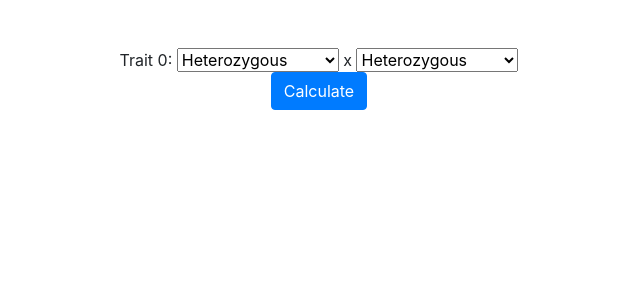
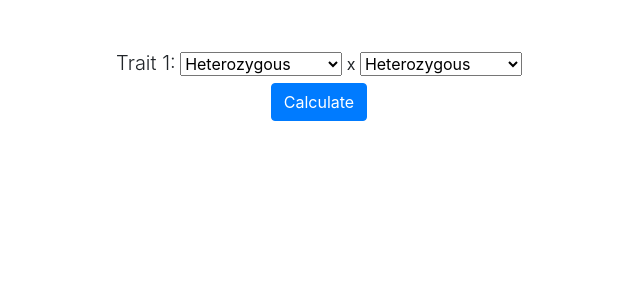
Before and after one commit to CullenStClair/cs50-final, a Flask app: page /parents in a window 1280 px wide. Shown: the top 300 px of the page, without its empty margins (321-961 px from the left). Run offline with Flask 2, Linux system fonts and the light colour scheme; the visitor is signed in with stand-in values (Sample User, id 1); some libraries are stand-ins or nearby versions.

Commit message:
fixed numerous errors related to 'genes' page

```diff
--- a/proj-files/app.py
+++ b/proj-files/app.py
@@ -44,12 +44,12 @@ def index():
             return render_template("error.html")
 
         # pass count to genes page, redirect
-        return redirect(url_for('.genes', count=count))
+        return redirect("/genes")
 
 # Route where user inputs traits
 @app.route("/genes", methods=["GET", "POST"])
 def genes():
-    # retrieve passed argument 'count'
+    # retrieve count
     count = session['count']
 
     # checks if request method is get or post
@@ -63,7 +63,7 @@ def genes():
 
         # ensures all fields are full
         for i in range(count):
-            if request.form.get(f'dominant{i}') == None or request.form.get(f'recessive{i}') == None:
+            if (not request.form.get(f'dominant{i}')) or (not request.form.get(f'recessive{i}')):
                 return render_template("error.html")
             else:
                 session['traits_dom'].append(request.form.get(f'dominant{i}'))
--- a/proj-files/templates/genes.html
+++ b/proj-files/templates/genes.html
@@ -11,15 +11,15 @@ Select Genes
     <h1 id="header">Genetics Simulation</h2>
 
     <!-- a form with varying length to get user's dominant and recessive gene pairs -->
-    <form action='/' method='post' class='form' style="margin-bottom: 1%;">
+    <form action='/genes' method='post' class='form' style="margin-bottom: 1%;">
         {% for i in range(count) %}
             <div class="gene">
                 <span class="lead">Gene {{ i+1 }}</span>
                 <div class='form-group'>
-                    <input name='dominant{{ i+1 }}' autocomplete="off" placeholder='A' type='text' class="form-control">
+                    <input name='dominant{{ i }}' autocomplete="off" placeholder='A' type='text' class="form-control">
                 </div>
                 <div class='form-group'>
-                    <input name='recessive{{ i+1 }}' autocomplete="off" placeholder='a' type='text' class="form-control">
+                    <input name='recessive{{ i }}' autocomplete="off" placeholder='a' type='text' class="form-control">
                 </div>
             </div>
         {% endfor %}
--- a/proj-files/templates/parents.html
+++ b/proj-files/templates/parents.html
@@ -7,10 +7,10 @@ Select Parents
 {% endblock %}
 
 {% block main %}
-    <form action='/parents' method='post' class='form' style="margin-bottom: 1%;">
+    <form action='/parents' method='post' class='form'>
     {% for i in range(count) %}
-        <div>
-            Trait {{ i }}:
+        <div class="gene">
+            <span class="lead">Trait {{ i+1 }}:</span>
             <select name='p1t{{i}}'>
                 <option>Homozygous Dom</option>
                 <option>Homozygous Rec</option>
```
